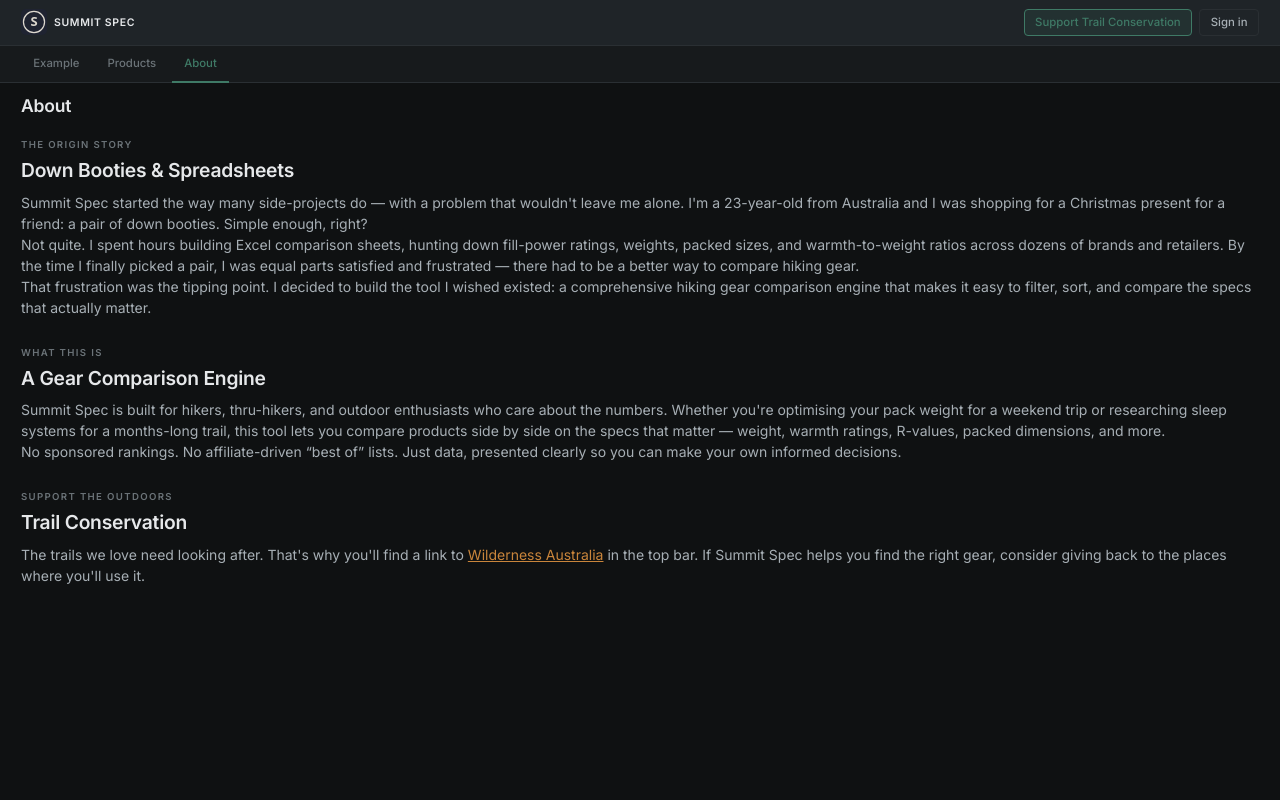
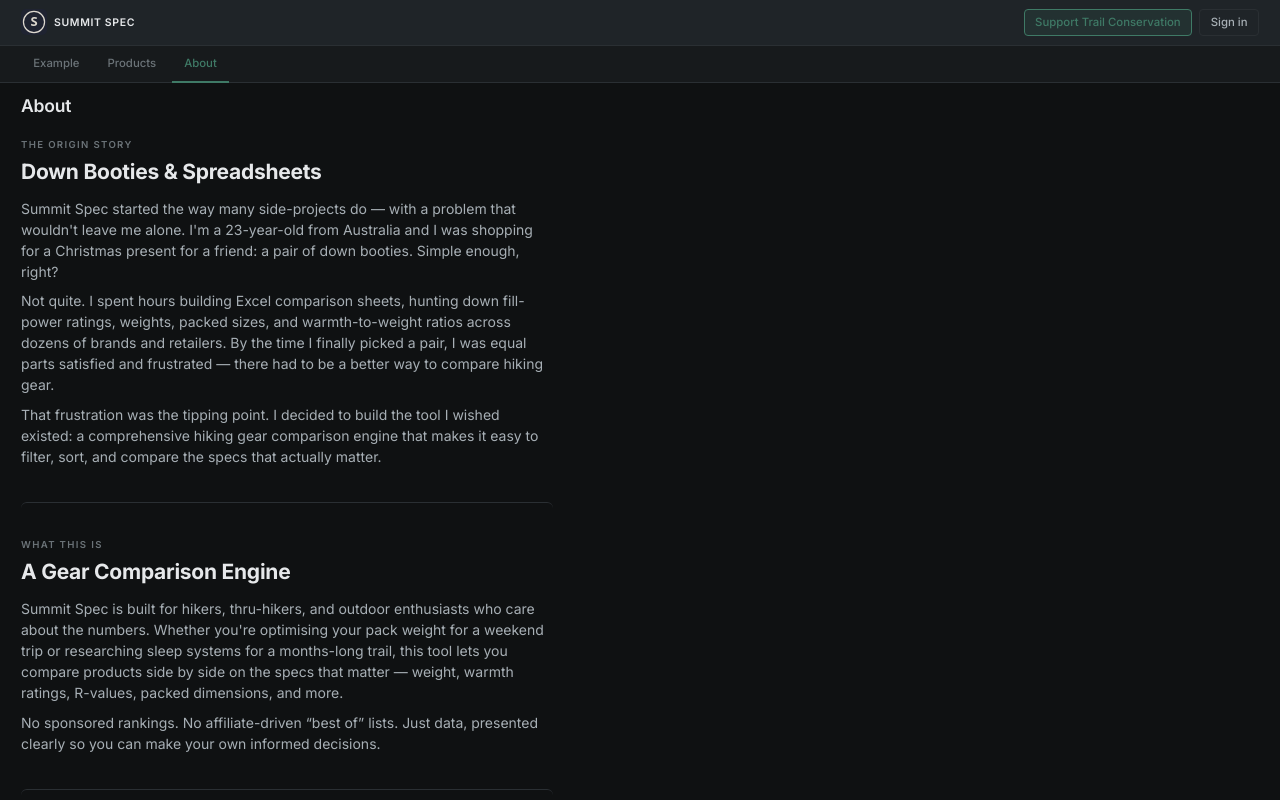
Before and after one commit to simontarrant/summit_spec, a Next.js app in the folder apps/web/: page /about in a window 1280 px wide. Shown: the top 800 px of the page. Built offline with nearby package versions, Linux system fonts and the light colour scheme; no server answers.

Commit message:
agent: make about me page prettier (attempt 1)

```diff
--- a/apps/web/src/app/about/page.tsx
+++ b/apps/web/src/app/about/page.tsx
@@ -11,7 +11,7 @@ const tabs = [
 export default function AboutPage() {
   return (
     <AppShell tabs={tabs} pageTitle="About">
-      <main className="ui-page">
+      <main className="ui-page ui-prose">
         <section className="ui-card">
           <p className="ui-label">The origin story</p>
           <h2>Down Booties & Spreadsheets</h2>
--- a/apps/web/src/app/globals.css
+++ b/apps/web/src/app/globals.css
@@ -299,6 +299,28 @@
     padding: 0;
     border: none;
     background: transparent;
+  }
+
+  /* Prose layout — readable width for long-form text pages */
+  .ui-prose {
+    max-width: 38rem;
+    gap: 2.5rem;
+  }
+
+  .ui-prose h2 {
+    font-size: 1.5rem;
+    font-weight: 700;
+    color: var(--color-text-primary);
+    margin-bottom: 0.75rem;
+  }
+
+  .ui-prose p + p {
+    margin-top: 0.625rem;
+  }
+
+  .ui-prose .ui-card + .ui-card {
+    padding-top: 2.5rem;
+    border-top: 1px solid var(--color-border-subtle);
   }
 
   /* Section label */
```
Also changed, not shown: 1 other file (tests, documents, lock files or other folders).
